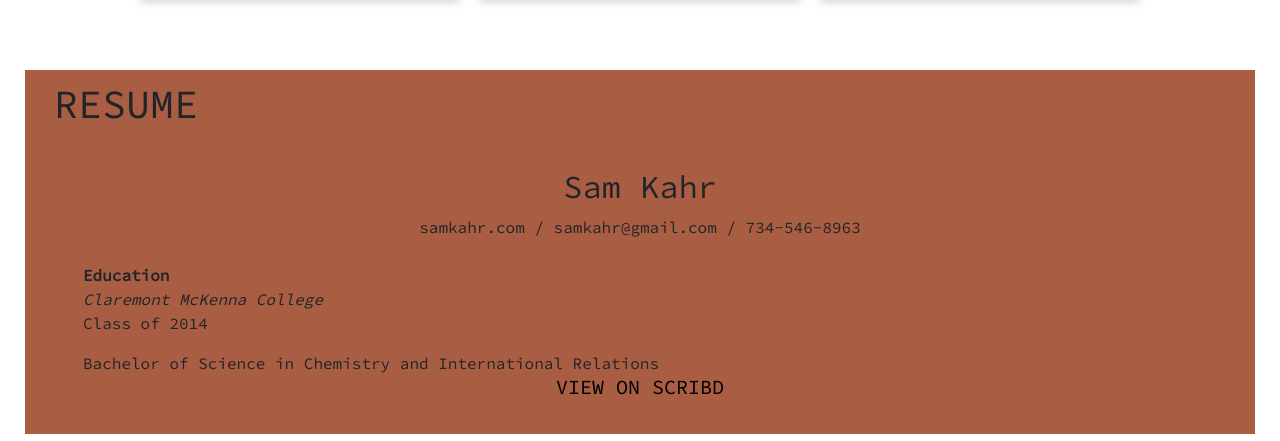
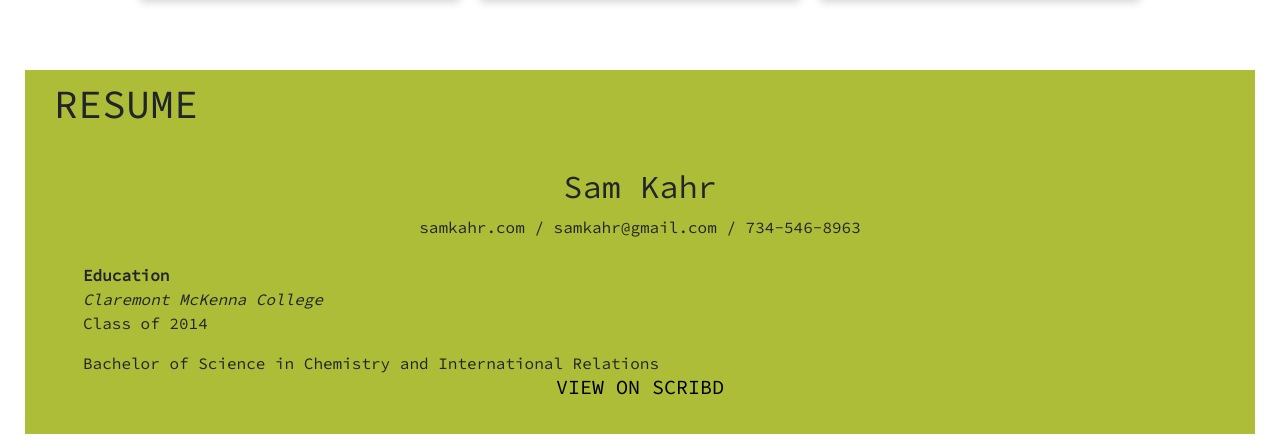
Before and after one commit to samkahr/personal_site, a Vue app: page / in a window 1280 px wide. Shown: the part 2051-2492 px from the top of the page. Built offline with nearby package versions, Linux system fonts and the light colour scheme; some icons are missing.

Commit message:
adding updated colors to site

```diff
--- a/src/components/header.vue
+++ b/src/components/header.vue
@@ -228,7 +228,7 @@ img {
 }
 
 #experience {
-  background-color: #95A79F;
+  background-color: #66A5AD;
   padding: 10px;
   margin: 10px;
   font-family: 'Source Code Pro', monospace;
@@ -243,7 +243,7 @@ img {
 }
 
 #resume {
-  background-color: #A95E43;
+  background-color: #AEBD38;
   font-family: 'Source Code Pro', monospace;
   margin: 10px;
   padding: 10px;
```
